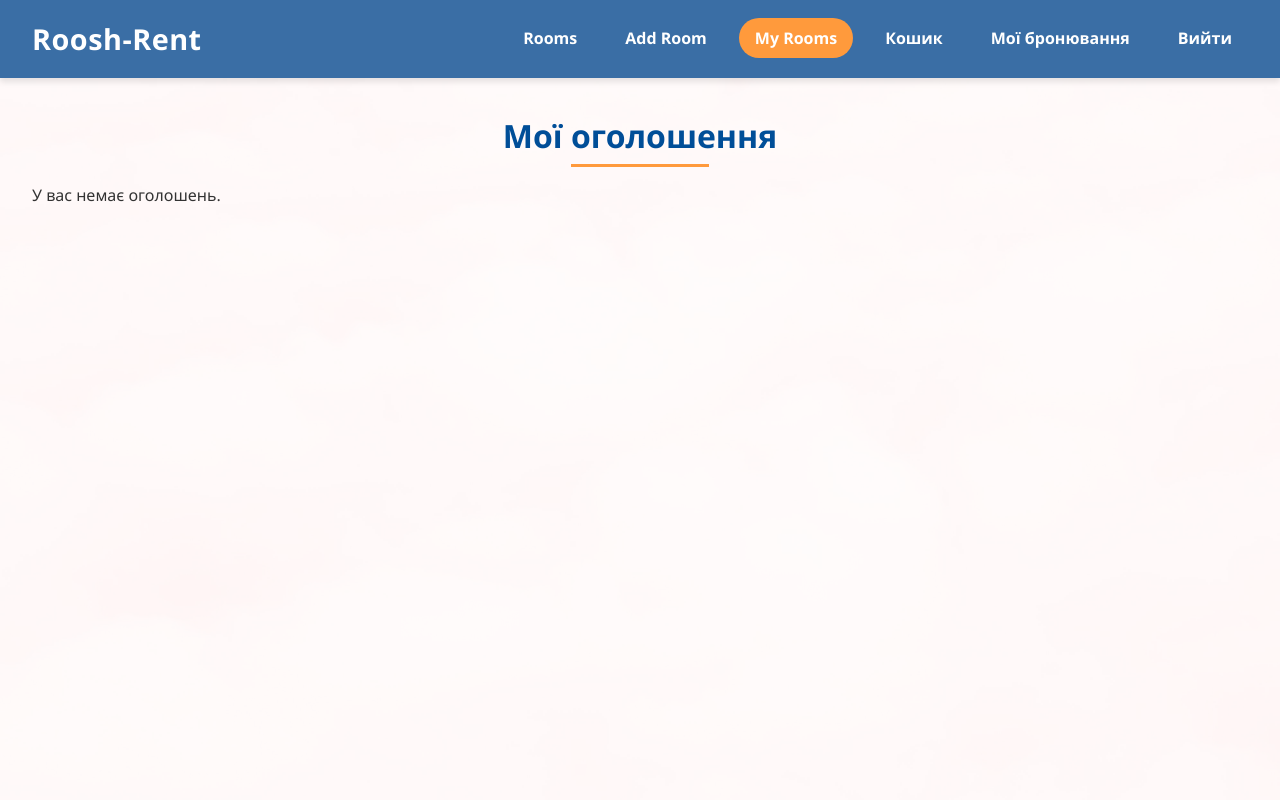
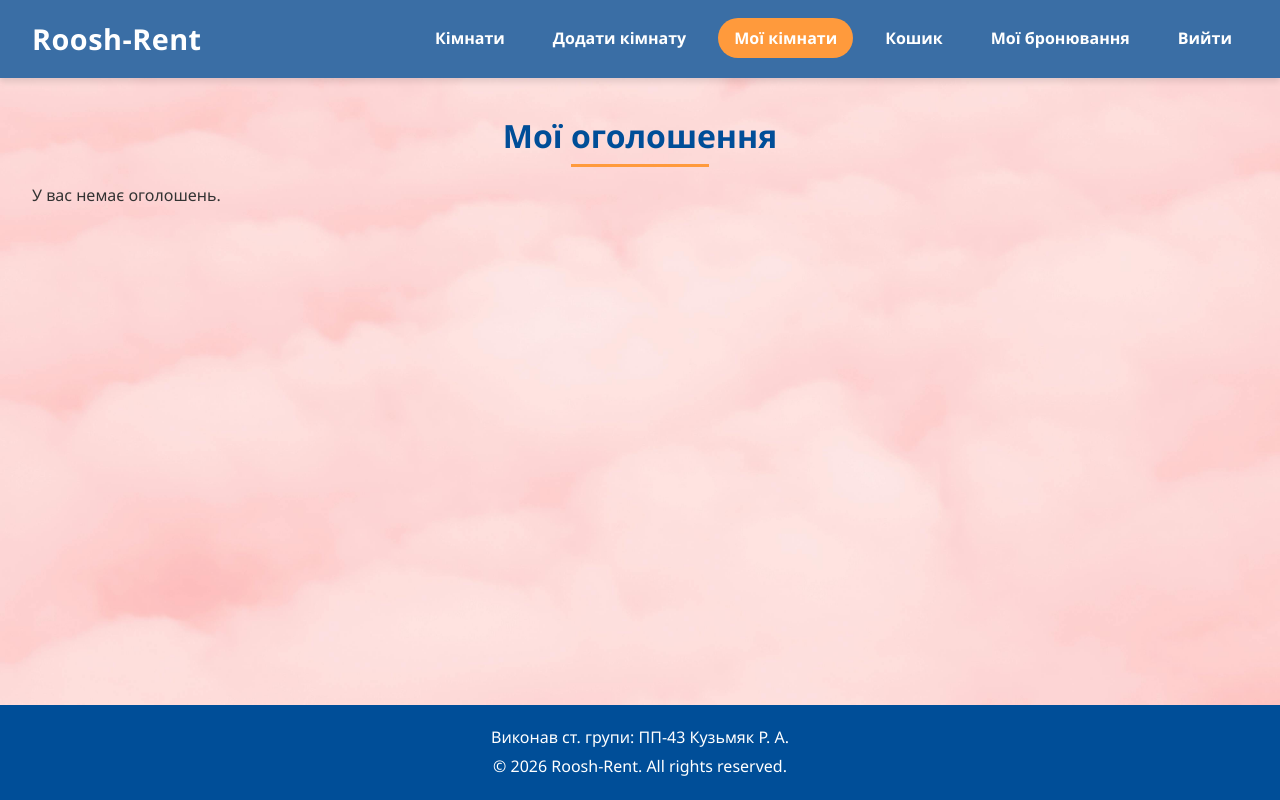
Before and after one commit to Rooshrus/Roosh-Rent, a Django app: page /myrooms/ in a window 1280 px wide. Run offline with Django 5.2, Linux system fonts and the light colour scheme; the visitor is signed in with stand-in values (Sample User, id 1); data that the repository does not hold is empty.

Commit message:
add rooms-html changes

```diff
--- a/rooms/templates/base_nav.html
+++ b/rooms/templates/base_nav.html
@@ -1,9 +1,9 @@
 <nav>
   <ul>
-    <li><a href="{% url 'rooms' %}" {% if request.path == '/rooms/' or request.path == '/' %}class="active"{% endif %}>Rooms</a></li>
-    <li><a href="{% url 'add_room' %}" {% if request.path == '/addroom/' %}class="active"{% endif %}>Add Room</a></li>
+    <li><a href="{% url 'rooms' %}" {% if request.path == '/rooms/' or request.path == '/' %}class="active"{% endif %}>Кімнати</a></li>
+    <li><a href="{% url 'add_room' %}" {% if request.path == '/addroom/' %}class="active"{% endif %}>Додати кімнату</a></li>
     {% if user.is_authenticated %}
-      <li><a href="{% url 'my_rooms' %}" {% if request.path == '/myrooms/' %}class="active"{% endif %}>My Rooms</a></li>
+      <li><a href="{% url 'my_rooms' %}" {% if request.path == '/myrooms/' %}class="active"{% endif %}>Мої кімнати</a></li>
       <li><a href="{% url 'cart' %}" {% if request.path == '/cart/' %}class="active"{% endif %}>Кошик</a></li>
       <li><a href="{% url 'my_bookings' %}" {% if request.path == '/bookings/' %}class="active"{% endif %}>Мої бронювання</a></li>
       <li><a href="{% url 'account_logout' %}">Вийти</a></li>
--- a/rooms/templates/rooms/bookings.html
+++ b/rooms/templates/rooms/bookings.html
@@ -14,6 +14,7 @@
 </header>
 
 <main>
+<div class="background-container"></div>
   <div class="page-header"><h2>Мої бронювання</h2></div>
   <div class="rooms grid">
     {% for b in bookings %}
@@ -36,7 +37,8 @@
 
 <footer>
   <div class="footer-content">
-    <p>&copy; {% now "Y" %} Roosh-Rent.</p>
+    <p>Виконав ст. групи: ПП-43 Кузьмяк Р. А.</p>
+    <p>&copy; {% now "Y" %} Roosh-Rent. All rights reserved.</p>
   </div>
 </footer>
 </body>
--- a/rooms/templates/rooms/cart.html
+++ b/rooms/templates/rooms/cart.html
@@ -14,6 +14,7 @@
 </header>
 
 <main>
+<div class="background-container"></div>
   <div class="page-header"><h2>Кошик</h2></div>
   <div class="rooms grid">
     {% for i in items %}
@@ -39,7 +40,8 @@
 
 <footer>
   <div class="footer-content">
-    <p>&copy; {% now "Y" %} Roosh-Rent.</p>
+    <p>Виконав ст. групи: ПП-43 Кузьмяк Р. А.</p>
+    <p>&copy; {% now "Y" %} Roosh-Rent. All rights reserved.</p>
   </div>
 </footer>
 </body>
--- a/rooms/templates/rooms/my_rooms.html
+++ b/rooms/templates/rooms/my_rooms.html
@@ -14,6 +14,7 @@
   </header>
 
   <main>
+  <div class="background-container"></div>
     <div class="page-header"><h2>Мої оголошення</h2></div>
     <div class="container">
       <div class="rooms">
@@ -36,5 +37,11 @@
       </div>
     </div>
   </main>
+<footer>
+  <div class="footer-content">
+    <p>Виконав ст. групи: ПП-43 Кузьмяк Р. А.</p>
+    <p>&copy; {% now "Y" %} Roosh-Rent. All rights reserved.</p>
+  </div>
+</footer>
 </body>
 </html>
--- a/rooms/templates/rooms/room_detail.html
+++ b/rooms/templates/rooms/room_detail.html
@@ -26,6 +26,7 @@
 </header>
 
 <main>
+<div class="background-container"></div>
   <div class="page-header"><h2>{{ room.title|default:room.address }}</h2></div>
 
   <div class="container">
@@ -107,7 +108,7 @@
 
 <footer>
   <div class="footer-content">
-    <p>Виконав ст. групи: ПП-33 Кузьмяк Р. А.</p>
+    <p>Виконав ст. групи: ПП-43 Кузьмяк Р. А.</p>
     <p>&copy; {% now "Y" %} Roosh-Rent. All rights reserved.</p>
   </div>
 </footer>
--- a/rooms/templates/rooms/rooms.html
+++ b/rooms/templates/rooms/rooms.html
@@ -26,7 +26,7 @@
 
 <main>
 <div class="background-container"></div>
-  <div class="page-header"><h2>Available Rooms</h2></div>
+  <div class="page-header"><h2>Доступні номери</h2></div>
 
   <form method="get" class="filters minimal-form">
     <div>
@@ -110,7 +110,7 @@
 
 <footer>
   <div class="footer-content">
-    <p>Виконав ст. групи: ПП-33 Кузьмяк Р. А.</p>
+    <p>Виконав ст. групи: ПП-43 Кузьмяк Р. А.</p>
     <p>&copy; {% now "Y" %} Roosh-Rent. All rights reserved.</p>
   </div>
 </footer>
```
Also changed, not shown: rooms/templates/rooms/room.html (+6 -5 lines).
